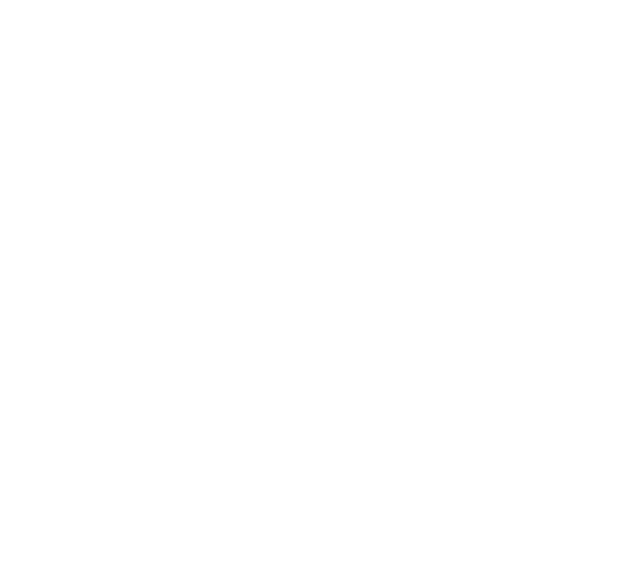
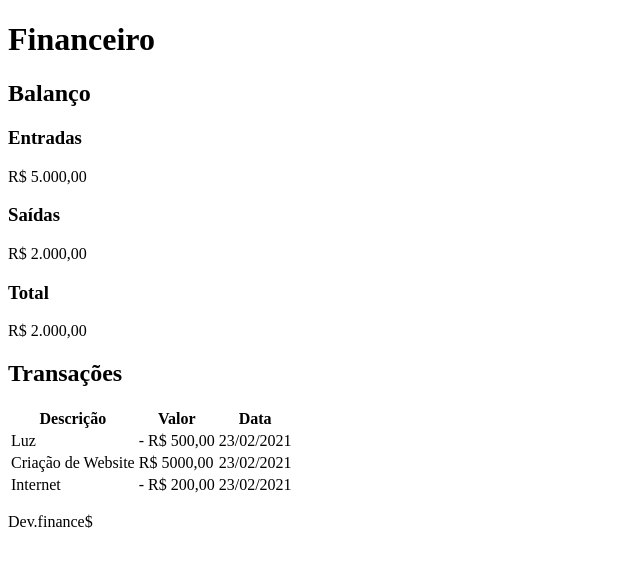
Before and after one commit to AnaPaulaSouzaDias/FinancasRocketseat, a plain HTML site: page index.html in a window 1280 px wide. Shown: the whole page, without its empty margins (0-640 px from the left). Drawn offline with Linux system fonts and the light colour scheme.

Commit message:
complemento

```diff
--- a/index.html
+++ b/index.html
@@ -4,11 +4,71 @@
 <head>
   <meta charset="UTF-8">
   <meta name="viewport" content="width=device-width, initial-scale=1.0">
-  <title>Document</title>
+  <title>dev.finance$</title>
 </head>
 
 <body>
 
+  <header>
+    <h1>Financeiro</h1>
+  </header>
+
+  <main>
+
+    <section>
+      <h2>Balanço</h2>
+
+      <div>
+        <h3>Entradas</h3>
+        <p> R$ 5.000,00</p>
+      </div>
+      <div>
+        <h3>Saídas</h3>
+        <p> R$ 2.000,00</p>
+      </div>
+      <div>
+        <h3>Total</h3>
+        <p> R$ 2.000,00</p>
+      </div>
+
+    </section>
+
+    <section>
+      <h2>Transações</h2>
+
+      <table>
+        <thead>
+          <tr>
+            <th>Descrição</th>
+            <th>Valor</th>
+            <th>Data</th>
+          </tr>
+        </thead>
+        <tbody>
+          <tr>
+            <td>Luz</td>
+            <td> - R$ 500,00</td>
+            <td>23/02/2021</td>
+          </tr>
+          <tr>
+            <td>Criação de Website</td>
+            <td>R$ 5000,00</td>
+            <td>23/02/2021</td>
+          </tr>
+          <tr>
+            <td>Internet</td>
+            <td> - R$ 200,00</td>
+            <td>23/02/2021</td>
+          </tr>
+        </tbody>
+      </table>
+    </section>
+
+  </main>
+  <footer>
+    <p>Dev.finance$</p>
+  </footer>
+
 </body>
 
 </html>
```
